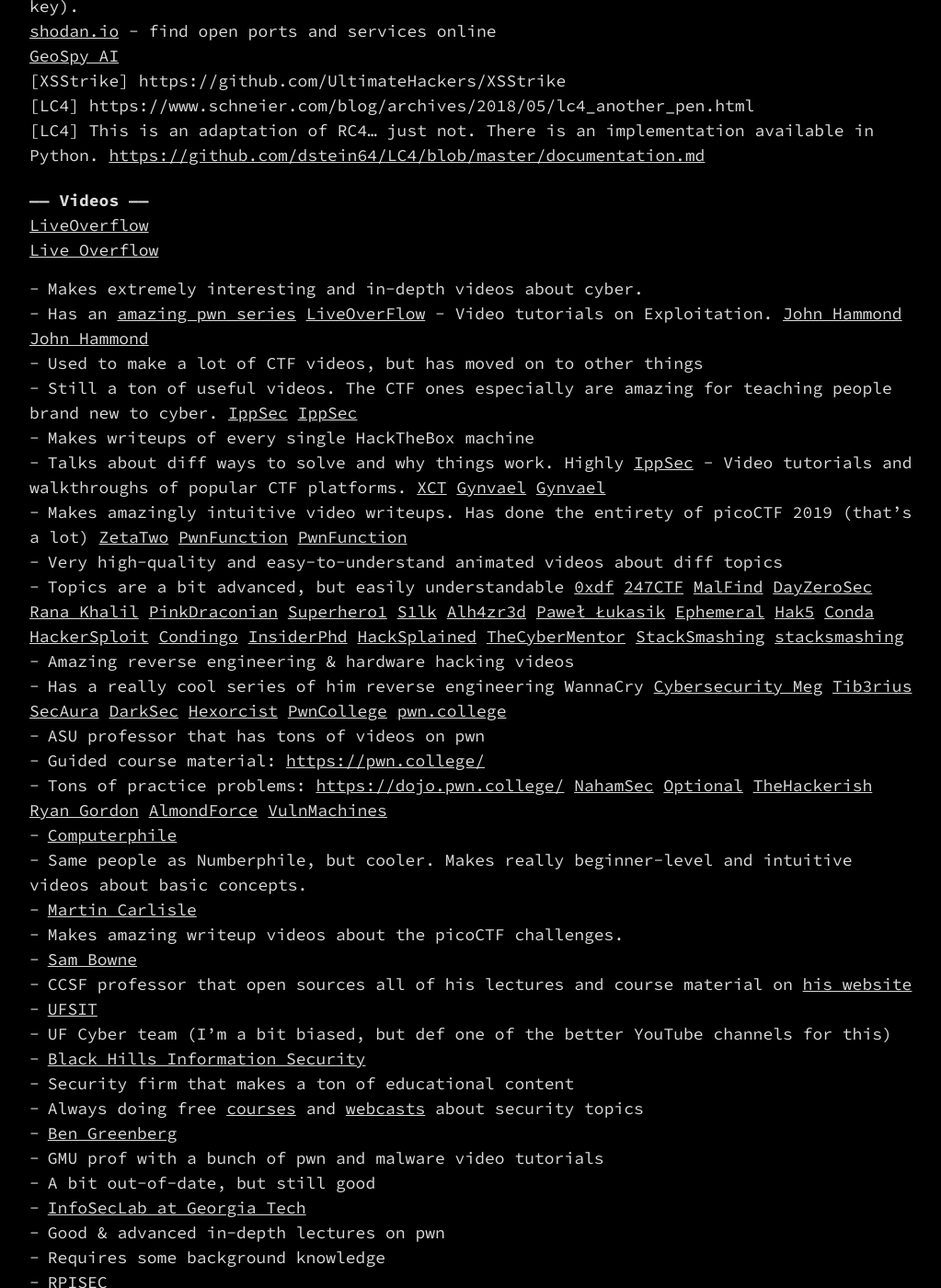
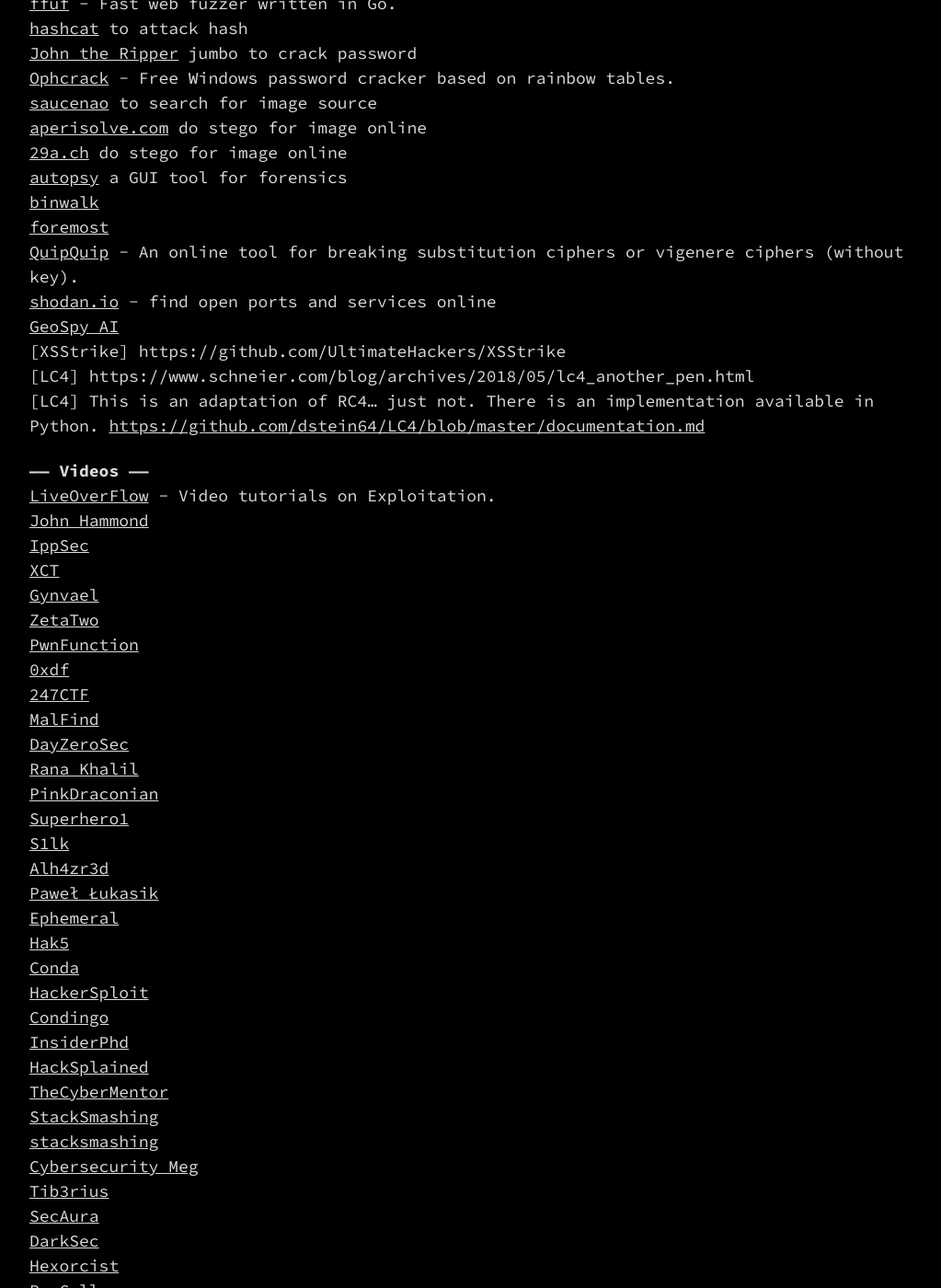
Before and after one commit to imlosingbut2you/imlosingbut2you.github.io, a Jekyll site: the page built from _posts/2024-08-08-ctf.markdown, in a window 1280 px wide and 1400 px high, scrolled down 2913 px. Shown: the whole window at 92% size, without its empty margins (128-1151 px from the left). Built offline with Jekyll 4.4.1, drawn with Linux system fonts in a browser that asks for light colours; some of the changed text lies outside the part shown.

Commit message:
Update 2024-08-08-ctf.markdown

```diff
--- a/_posts/2024-08-08-ctf.markdown
+++ b/_posts/2024-08-08-ctf.markdown
@@ -57,11 +56,9 @@
 [CryptoCTF](https://cr.yp.toc.tf) - Previous years accessible at `20{19,20,21,22,23,24}.cr.yp.toc.tf`.
 [Capture the Ether](https://capturetheether.com/)
 [CloudFoxable](https://cloudfoxable.bishopfox.com)
-  - Walks you through setting up a vulnerable environment to be exploited using [cloudfox](https://github.com/BishopFox/cloudfox)
 [hacksplaining](https://www.hacksplaining.com/lessons)
 [Ringzer0Team](https://ringzer0team.com/) - Ringzer0 Team Online CTF.
-[SANS HHC](https://holidayhackchallenge.com/past-challenges/) - Challenges with a holiday theme
-  released annually and maintained by SANS.
+[SANS HHC](https://holidayhackchallenge.com/past-challenges/)
 [Viblo CTF](https://ctf.viblo.asia) - Various amazing CTF challenges, in many different categories. Has both Practice mode and Contest mode.
 [0x0539](https://0x0539.net/) - Online CTF challenges.
 [Archive.ooo](https://archive.ooo/) - Live, playable archive of DEF CON CTF challenges.
@@ -132,30 +129,13 @@
 # ------ Videos ------
 {:#videos}
 
-[LiveOverflow](https://www.youtube.com/playlist?list=PLhixgUqwRTjxglIswKp9mpkfPNfHkzyeN)
-[Live Overflow](https://www.youtube.com/channel/UClcE-kVhqyiHCcjYwcpfj9w)
-  - Makes extremely interesting and in-depth videos about cyber.
-  - Has an [amazing pwn series](https://www.youtube.com/watch?v=iyAyN3GFM7A&list=PLhixgUqwRTjxglIswKp9mpkfPNfHkzyeN&ab_channel=LiveOverflow)
 [LiveOverFlow](https://www.youtube.com/channel/UClcE-kVhqyiHCcjYwcpfj9w) - Video tutorials on Exploitation.
 [John Hammond](https://www.youtube.com/c/JohnHammond010)
-[John Hammond](https://www.youtube.com/user/RootOfTheNull)
-  - Used to make a lot of CTF videos, but has moved on to other things
-  - Still a ton of useful videos. The CTF ones especially are amazing for teaching people brand new to cyber.
 [IppSec](https://www.youtube.com/channel/UCa6eh7gCkpPo5XXUDfygQQA)
-[IppSec](https://www.youtube.com/channel/UCa6eh7gCkpPo5XXUDfygQQA)
-  - Makes writeups of every single HackTheBox
-    machine
-  - Talks about diff ways to solve and why things work. Highly
-[IppSec](https://www.youtube.com/channel/UCa6eh7gCkpPo5XXUDfygQQA) - Video tutorials and walkthroughs of popular CTF platforms.
 [XCT](https://www.youtube.com/channel/UClGm2C8Qi0_Wv68zfjCz2YA)
 [Gynvael](https://www.youtube.com/user/GynvaelEN)
-[Gynvael](https://www.youtube.com/channel/UCCkVMojdBWS-JtH7TliWkVg)
-  - Makes amazingly intuitive video writeups. Has done the entirety of picoCTF 2019 (that's a lot)
 [ZetaTwo](https://www.youtube.com/c/ZetaTwo)
 [PwnFunction](https://www.youtube.com/channel/UCW6MNdOsqv2E9AjQkv9we7A)
-[PwnFunction](https://www.youtube.com/channel/UCW6MNdOsqv2E9AjQkv9we7A)
-  - Very high-quality and easy-to-understand animated videos about diff topics
-  - Topics are a bit advanced, but easily understandable
 [0xdf](https://www.youtube.com/channel/UChO9OAH57Flz35RRX__E25A)
 [247CTF](https://www.youtube.com/channel/UCtGLeKomT06x3xZ2SZp2l9Q)
 [MalFind](https://www.youtube.com/channel/UCJf4-reOhoiAlScWC1WzLgQ)
@@ -176,47 +156,26 @@
 [TheCyberMentor](https://www.youtube.com/c/TheCyberMentor)
 [StackSmashing](https://www.youtube.com/c/stacksmashing)
 [stacksmashing](https://www.youtube.com/c/stacksmashing/videos)
-  - Amazing reverse engineering & hardware hacking videos
-  - Has a really cool series of him reverse engineering WannaCry
 [Cybersecurity Meg](https://www.youtube.com/c/CybersecurityMeg)
 [Tib3rius](https://www.youtube.com/c/Tib3rius)
 [SecAura](https://www.youtube.com/channel/UCx89Lz24SEPZpExl6OfQ0Gg)
 [DarkSec](https://www.youtube.com/c/DarkSec)
 [Hexorcist](https://www.youtube.com/c/HEXORCIST)
 [PwnCollege](https://www.youtube.com/c/pwncollege)
-[pwn.college](https://www.youtube.com/channel/UCkRe0pvrQvhkhFSciV0l2MQ)
-  - ASU professor that has tons of videos on pwn
-  - Guided course material: [https://pwn.college/](https://pwn.college/)
-  - Tons of practice problems: [https://dojo.pwn.college/](https://dojo.pwn.college/)
+[pwn.college](https://www.youtube.com/channel/UCkRe0pvrQvhkhFSciV0l2MQ) - Guided course material: [https://pwn.college/](https://pwn.college/) - Tons of practice problems: [https://dojo.pwn.college/](https://dojo.pwn.college/)
 [NahamSec](https://www.youtube.com/c/Nahamsec)
 [Optional](https://www.youtube.com/c/optionalctf)
 [TheHackerish](https://www.youtube.com/c/thehackerish)
 [Ryan Gordon](https://www.youtube.com/c/0xRy4n)
 [AlmondForce](https://www.youtube.com/c/AlmondForce)
 [VulnMachines](https://www.youtube.com/c/vulnmachines)
-- [Computerphile](https://www.youtube.com/user/Computerphile)
-    - Same people as Numberphile, but cooler. Makes really beginner-level and intuitive videos about basic concepts.
-- [Martin Carlisle](https://www.youtube.com/user/carlislemc/featured)
-    - Makes amazing writeup videos about the picoCTF challenges.
-- [Sam Bowne](https://www.youtube.com/channel/UCC2OBhIt1sHE4odV05RYP1w)
-    - CCSF professor that open sources all of his lectures and course material on [his website](https://samsclass.info/)
-- [UFSIT](https://www.youtube.com/channel/UCkRe0pvrQvhkhFSciV0l2MQ)
-    - UF Cyber team (I'm a bit biased, but def one of the better YouTube channels for this)
-- [Black Hills Information Security](https://www.youtube.com/@BlackHillsInformationSecurity)
-    - Security firm that makes a ton of educational content
-    - Always doing free [courses](https://www.antisyphontraining.com/pay-what-you-can/) and [webcasts](https://discord.gg/BHIS) about security topics
-- [Ben Greenberg](https://www.youtube.com/channel/UCsNzKjRToTA2G0lR8FiduWQ)
-    - GMU prof with a bunch of pwn and malware video tutorials
-    - A bit out-of-date, but still good
-- [InfoSecLab at Georgia Tech](https://www.youtube.com/channel/UCUcnLCrBVK9gS6ctEUVvkjA/featured)
-    - Good & advanced in-depth lectures on pwn
-    - Requires some background knowledge
-- [RPISEC](https://www.youtube.com/c/RPISEC_talks/videos)
-    - RPI University team meetings
-    - Very advanced and assumes a bit of cs background knowledge
-- [Matt Brown](https://www.youtube.com/@mattbrwn)
-    - Embedded Security Pentester
-    - Makes great beginner-friendly videos about IoT hacking
+[Computerphile](https://www.youtube.com/user/Computerphile)
+[Martin Carlisle](https://www.youtube.com/user/carlislemc/featured)
+[Sam Bowne](https://www.youtube.com/channel/UCC2OBhIt1sHE4odV05RYP1w) - CCSF professor that open sources all of his lectures and course material on [his website](https://samsclass.info/)
+[Black Hills Information Security](https://www.youtube.com/@BlackHillsInformationSecurity) - Security firm that makes a ton of educational content - Always doing free [courses](https://www.antisyphontraining.com/pay-what-you-can/) and [webcasts](https://discord.gg/BHIS) about security topics
+[InfoSecLab at Georgia Tech](https://www.youtube.com/channel/UCUcnLCrBVK9gS6ctEUVvkjA/featured)
+[RPISEC](https://www.youtube.com/c/RPISEC_talks/videos)
+[Matt Brown](https://www.youtube.com/@mattbrwn)
 [Others](https://securitycreators.video)
 
 # ------ More Resources ------
```
Also changed, not shown: other parts of _posts/2024-08-08-ctf.markdown (+29 -5 lines).
